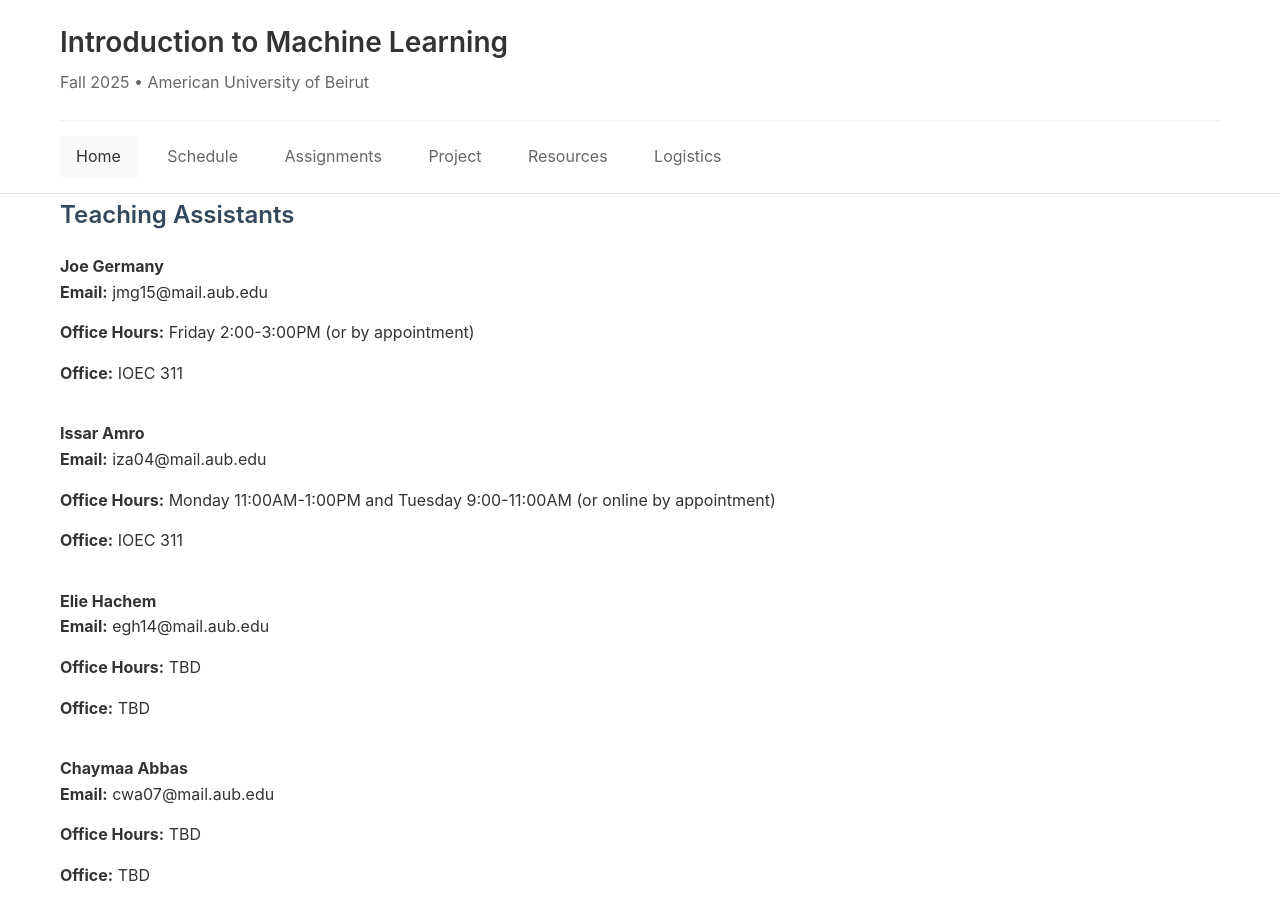
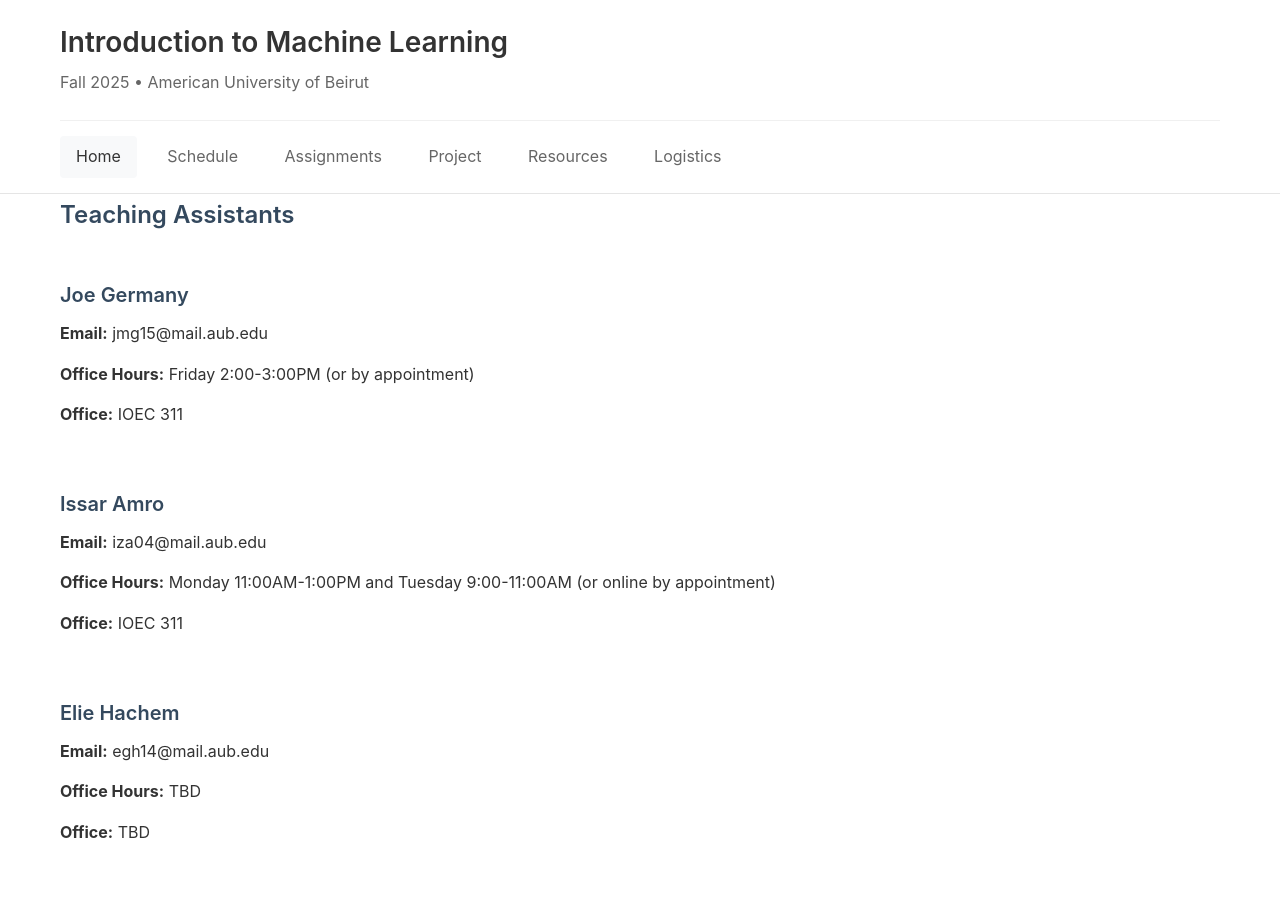
Before and after one commit to Data-Driven-Modeling-Lab/intro2ml, a Jekyll site: the page built from index.md, in a window 1280 px wide and 900 px high, scrolled down 822 px. Built offline with Jekyll 4.4.1, drawn with Linux system fonts in a browser that asks for light colours.

Commit message:
Adding TAs and formatting

```diff
--- a/index.md
+++ b/index.md
@@ -32,7 +32,7 @@
 
 <div class="instructor-card">
     <div>
-        <h4>Joe Germany</h4>
+        <h3>Joe Germany</h3>
         <p><strong>Email:</strong> jmg15@mail.aub.edu </p>
         <p><strong>Office Hours:</strong> Friday 2:00-3:00PM (or by appointment) </p>
         <p><strong>Office:</strong> IOEC 311 </p>
@@ -41,7 +41,7 @@
 
 <div class="instructor-card">
     <div>
-        <h4>Issar Amro</h4>
+        <h3>Issar Amro</h3>
         <p><strong>Email:</strong> iza04@mail.aub.edu </p>
         <p><strong>Office Hours:</strong> Monday 11:00AM-1:00PM and Tuesday 9:00-11:00AM (or online by appointment) </p>
         <p><strong>Office:</strong> IOEC 311 </p>
@@ -50,7 +50,7 @@
 
 <div class="instructor-card">
     <div>
-        <h4>Elie Hachem</h4>
+        <h3>Elie Hachem</h3>
         <p><strong>Email:</strong> egh14@mail.aub.edu </p>
         <p><strong>Office Hours:</strong> TBD </p>
         <p><strong>Office:</strong> TBD </p>
@@ -59,7 +59,7 @@
 
 <div class="instructor-card">
     <div>
-        <h4>Chaymaa Abbas</h4>
+        <h3>Chaymaa Abbas</h3>
         <p><strong>Email:</strong> cwa07@mail.aub.edu </p>
         <p><strong>Office Hours:</strong> TBD </p>
         <p><strong>Office:</strong> TBD </p>
```
